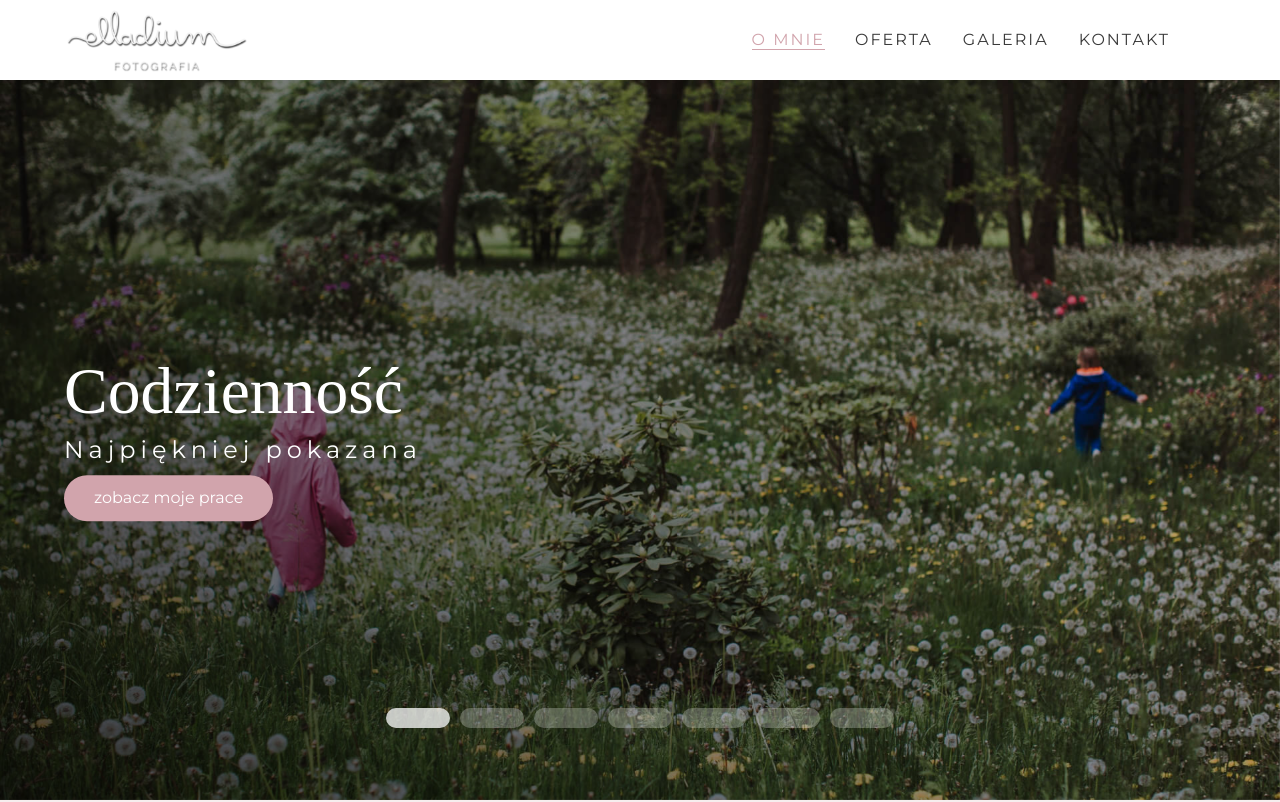
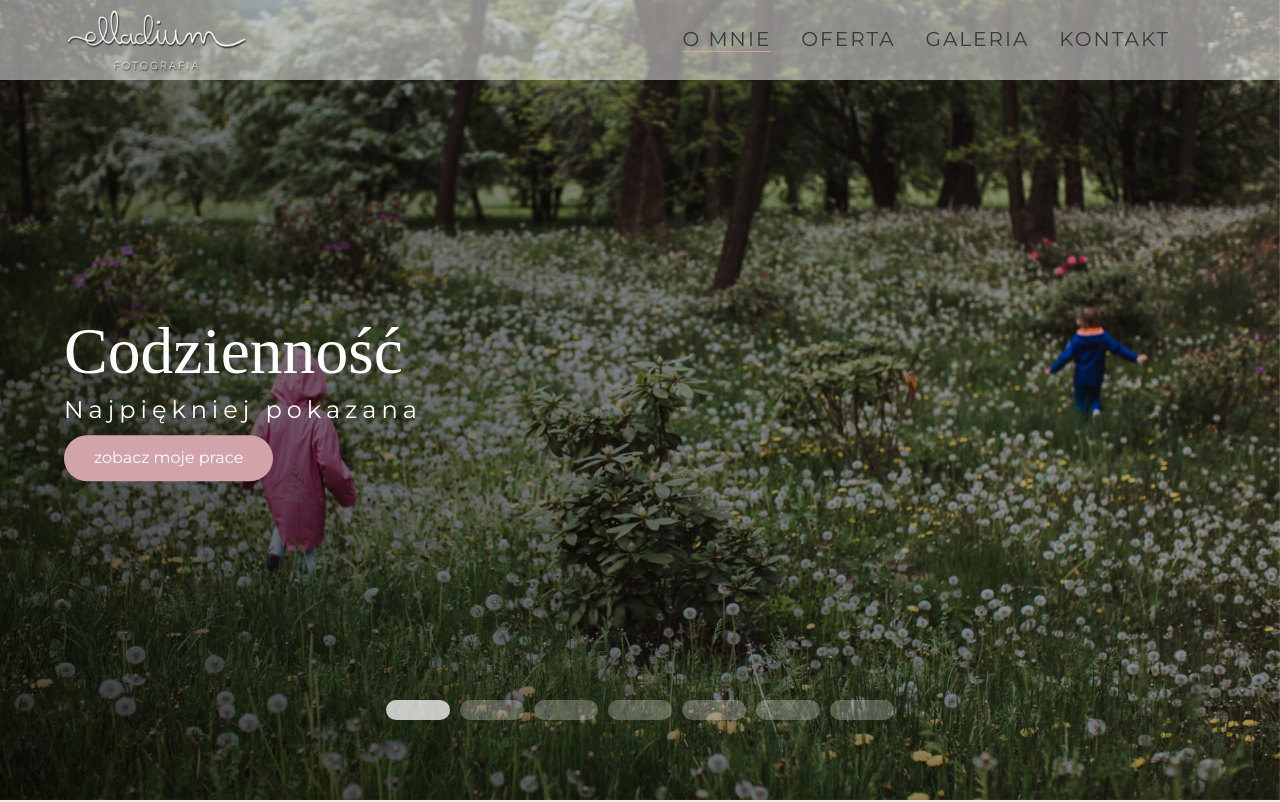
Before and after one commit to michalwieja/elladium, a Nuxt app: page / in a window 1280 px wide. Shown: the top 802 px of the page. Built offline with nearby package versions, Linux system fonts and the light colour scheme; some icons are missing.

Commit message:
header ready

```diff
--- a/assets/scss/header.scss
+++ b/assets/scss/header.scss
@@ -5,7 +5,13 @@
   z-index: 10;
   height: 10vh;
   padding: 1vh 0;
-  background-color: white;
+  background-color: rgba(255, 255, 255, .5);
+  transition: .5s;
+
+  &.active {
+    background-color: #fff;
+    height: 8vh;
+  }
 
   .container {
     display: flex;
@@ -41,7 +47,6 @@
     justify-content: space-evenly;
 
     .nuxt-link-exact-active {
-      color: $primary;
       border-bottom: 1px solid $primary;
     }
 
@@ -77,6 +82,7 @@
       text-transform: uppercase;
       letter-spacing: 2px;
       color: $black;
+      font-size: 20px;
     }
 
     .burger {
--- a/assets/scss/hero.scss
+++ b/assets/scss/hero.scss
@@ -1,5 +1,5 @@
 .hero {
-  height: 90vh;
+  height: 100vh;
   position: relative;
 
   &::before {
@@ -76,7 +76,7 @@ ul.slick-dots {
 }
 
 .slick-slider {
-  height: 90vh;
+  height: 100vh;
   overflow: hidden;
 }
 
--- a/assets/scss/index.scss
+++ b/assets/scss/index.scss
@@ -32,7 +32,7 @@ body {
 }
 
 .site {
-  padding-top: 10vh;
+
   min-height: 95vh;
   overflow-x: hidden;
 }
--- a/components/Header.vue
+++ b/components/Header.vue
@@ -1,5 +1,5 @@
 <template>
-  <header class="header">
+  <header :class="{'active' : scrollPos > 0}" class="header">
     <div class="container">
       <div class="logo">
         <NuxtLink to="/">
@@ -15,7 +15,6 @@
           </li>
           <SocialIcons />
         </ul>
-
         <div class="burger">
           <div class="burger__line" />
           <div class="burger__line" />
@@ -43,10 +42,18 @@ export default {
   data () {
     return {
       logo,
-      menuLinks
+      menuLinks,
+      scrollPos: 0
     }
   },
+
+  destroyed () {
+    window.removeEventListener('scroll', this.handleScroll)
+  },
+
   mounted () {
+    window.addEventListener('scroll', this.handleScroll)
+
     const burger = document.querySelector('.burger')
     const nav = document.querySelector('.nav__links')
     const links = document.querySelectorAll('.nav__link')
@@ -61,6 +68,12 @@ export default {
         burger.classList.toggle('toggle')
       })
     })
+  },
+  methods: {
+    handleScroll (event) {
+      console.log(event)
+      this.scrollPos = window.scrollY
+    }
   }
 }
 </script>
--- a/pages/index.vue
+++ b/pages/index.vue
@@ -22,6 +22,11 @@ export default {
     Testimonials,
     About,
     Hero
+  },
+  methods: {
+    handleScroll (e) {
+      console.log(e)
+    }
   }
 }
 </script>
```
